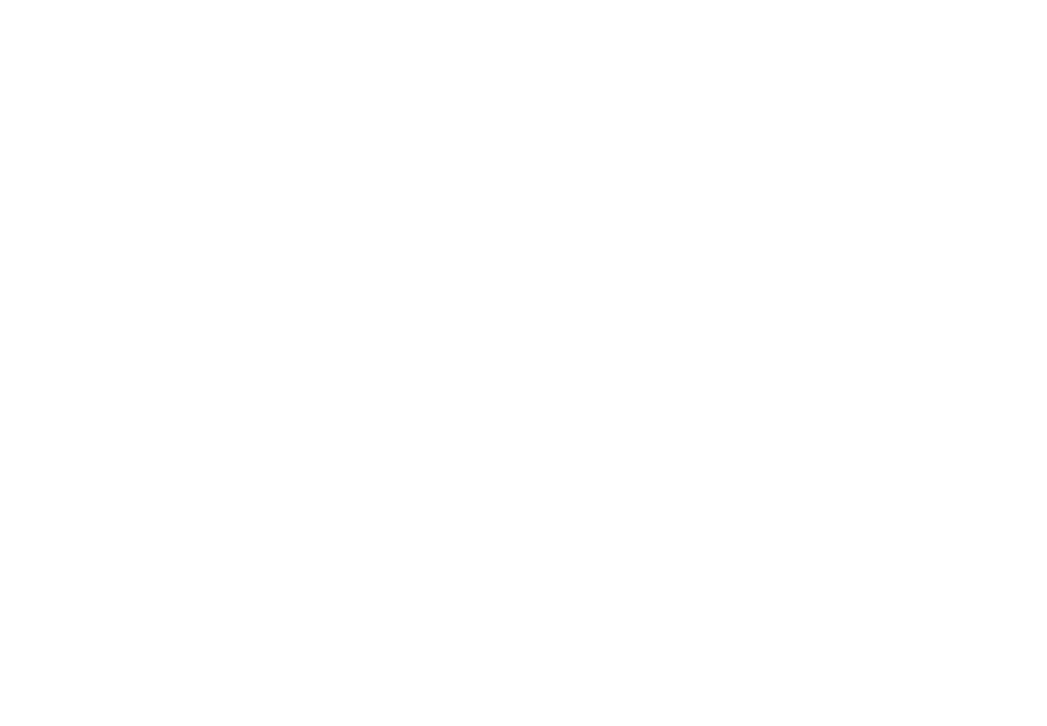
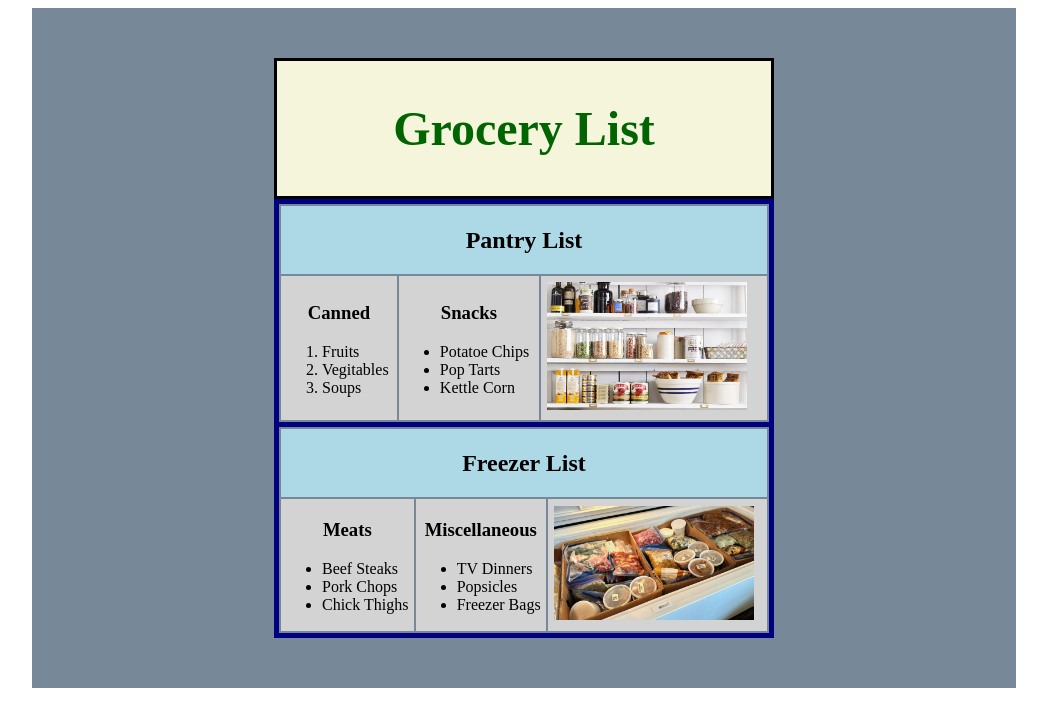
Before and after one commit to itorres60/Grub-Roll, a plain HTML site: page index.html in a window 1280 px wide. Shown: the whole page, without its empty margins (116-1163 px from the left). Drawn offline with Linux system fonts and the light colour scheme.

Commit message:
completed

```diff
--- a/index.css
+++ b/index.css
@@ -0,0 +1,43 @@
+article {
+    background-color: lightslategray;
+    margin: auto;
+    padding: 50px;
+    min-width: 600px;
+    max-width: 70%;
+}
+h1 {
+    text-align: center;
+    color: darkgreen;
+    font-size: 48px;
+}
+table {
+    width: 50%;
+    min-width: 500px;
+    margin: auto;
+    border: 5px solid navy;
+}
+th {
+    background-color: lightblue;
+}
+.lists {
+    background-color:lightgray;
+}
+
+#photo {
+    padding: 5px;
+}
+
+h3 {
+    text-align: center;
+}
+
+header {
+    min-width: 494px;
+    width: 50%;
+    margin: auto;
+    background-color: beige;
+}
+
+#table2 {
+    border-top: 0px;
+}
--- a/index.html
+++ b/index.html
@@ -6,7 +6,71 @@
     <title>Grub Roll</title>
     <link rel="stylesheet" href="/index.css">
 </head>
+
+
 <body>
+    <article>
+        <header style="border: 3px solid black;">
+            <h1>Grocery List</h1>
+        </header>
+        <table id="table1">
+            <th colspan="3">
+                <h2>Pantry List</h2>
+            </th>
+            <tr class="lists">
+                <td>
+                    <h3>Canned</h3>
+                    <ol>
+                        <li>Fruits</li>
+                        <li>Vegitables</li>
+                        <li>Soups</li>
+                    </ol>
+                </td>
+                <td>
+                    <h3>Snacks</h3>
+                    <ul>
+                        <li>Potatoe Chips</li>
+                        <li>Pop Tarts</li>
+                        <li>Kettle Corn</li>
+                    </ul>
+                </td>
+                <td>
+                    <img id="photo" src="/images/pantry.jpg" alt="contents of a pantry" style="width:200px; text-align: center;">
+                </td>
+            </tr>
+        </table>
+
+        <table id="table2" class="freezer">
+            <th colspan="3">
+                <h2>Freezer List</h2>
+            </th>
+            <tr class="lists">
+                <td>
+                    <h3>Meats</h3>
+                    <ul>
+                        <li>Beef Steaks</li>
+                        <li>Pork Chops</li>
+                        <li>Chick Thighs</li>
+                    </ul>
+                </td>
+                <td>
+                    <h3>Miscellaneous</h3>
+                    <ul>
+                        <li>TV Dinners</li>
+                        <li>Popsicles</li>
+                        <li>Freezer Bags</li>
+                    </ul>
+                </td>
+                <td>
+                    <img id="photo" src="/images/freezer.jpg" alt="photo of organized frozen products in a freezer." style="width: 200px;">
+                </td>
+            </tr>
+        </table>
+    </article>
+
+
 
 </body>
+
+
 </html>
```
Also changed, not shown: images/freezer.jpg (added), images/pantry.jpg (added), 1 other file.
